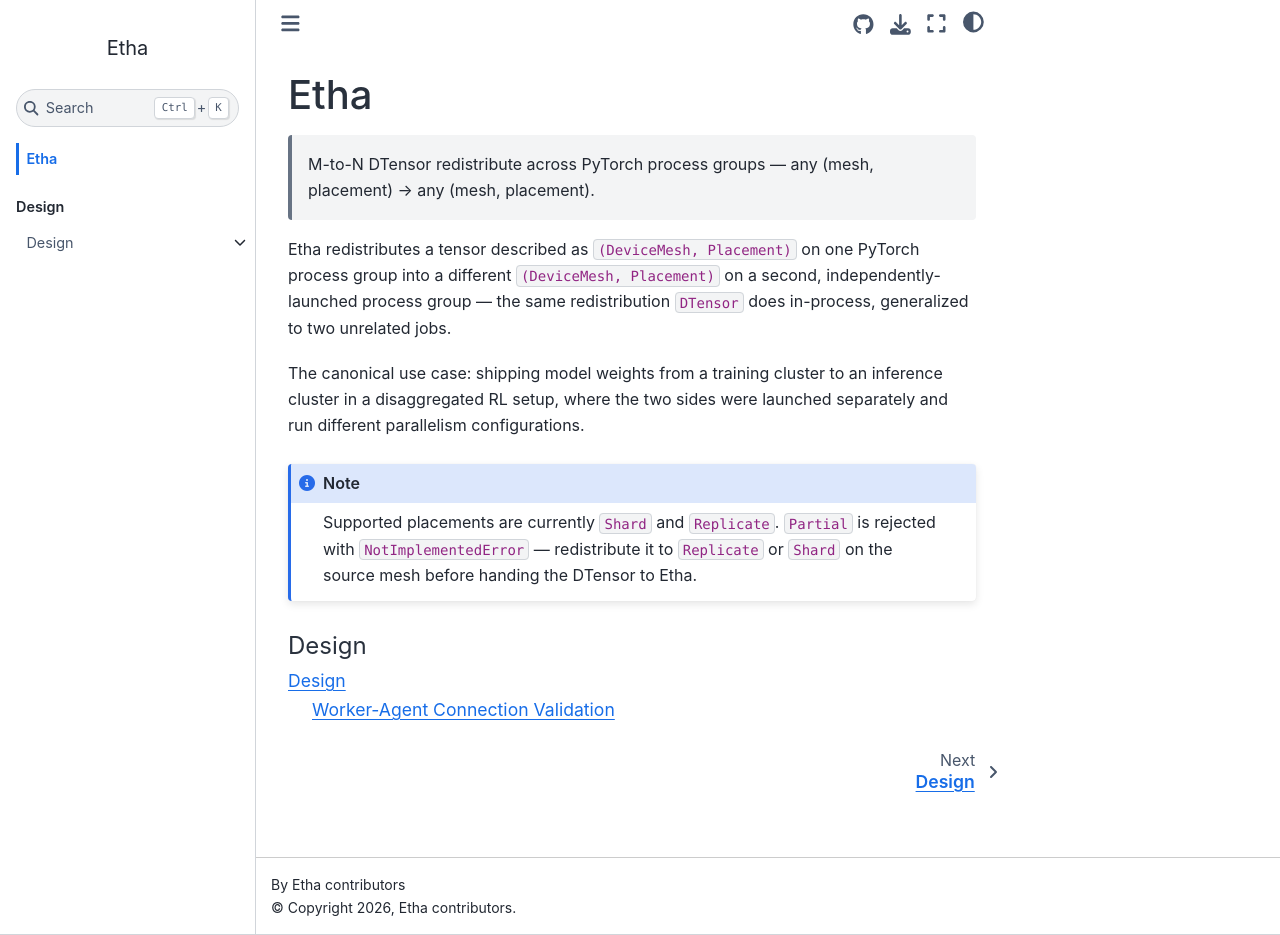
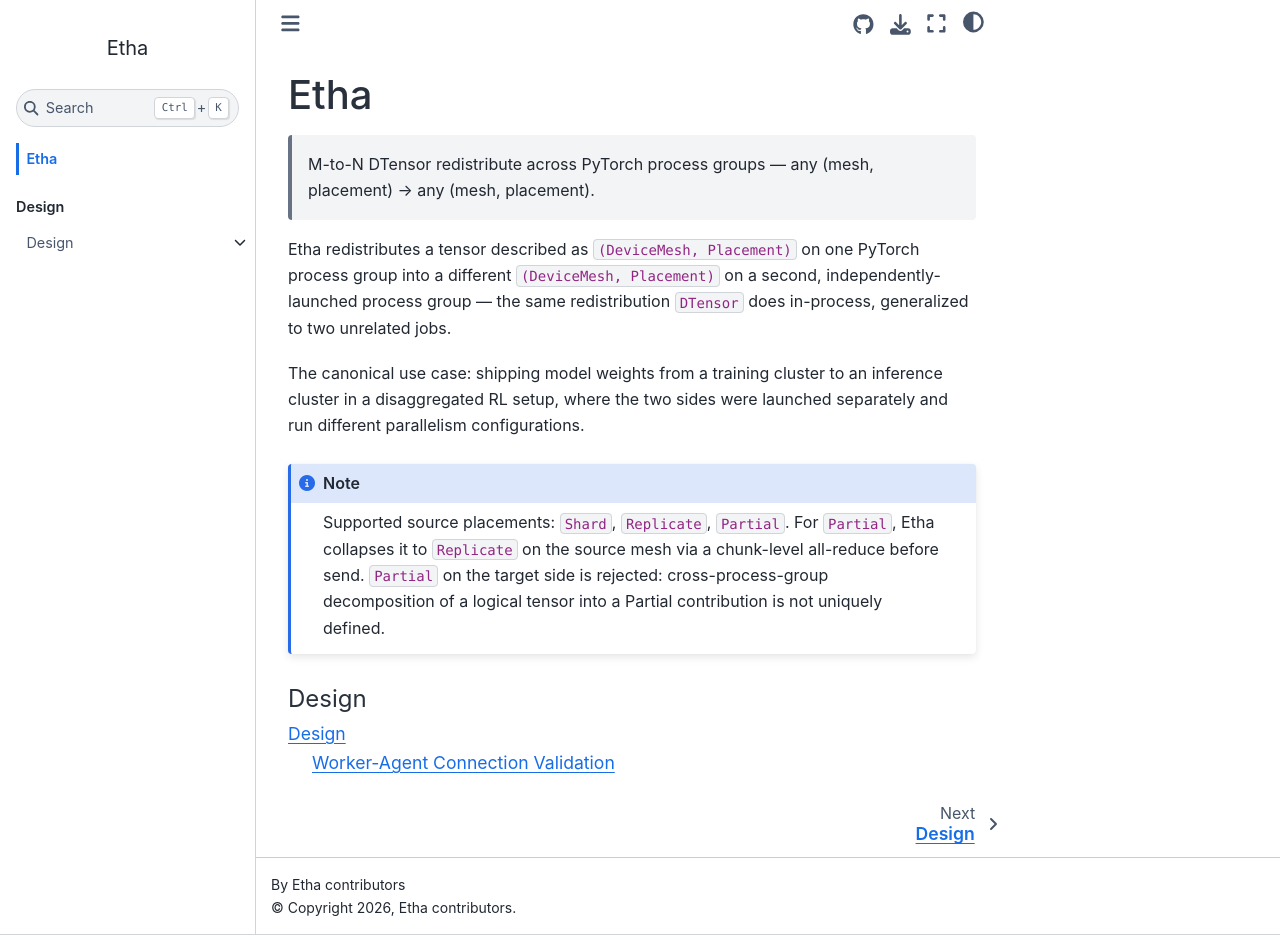
Before and after one commit to cmriat/Etha, a Sphinx documentation site: the page built from docs/index.md, in a window 1280 px wide and 935 px high. Built offline with Sphinx 7.4.7 and the Sphinx Book theme 1.1.4, drawn with Linux system fonts in a browser that asks for light colours; pages that are not in the unit, such as notebooks, are missing from menus.

Commit message:
chore: document Partial source placement, gitignore .claude/
* README ``Placements`` note: source supports Shard / Replicate / Partial
  (collapsed to Replicate via a source-side all-reduce before send);
  target Partial is rejected.
* docs/index.md: mirror the same note.
* .gitignore: exclude ``.claude/`` (scheduled tasks, agent transcripts).

````diff
--- a/docs/index.md
+++ b/docs/index.md
@@ -12,9 +12,11 @@
 launched separately and run different parallelism configurations.
 
 :::{note}
-Supported placements are currently `Shard` and `Replicate`. `Partial` is
-rejected with `NotImplementedError` — redistribute it to `Replicate` or
-`Shard` on the source mesh before handing the DTensor to Etha.
+Supported source placements: `Shard`, `Replicate`, `Partial`. For `Partial`,
+Etha collapses it to `Replicate` on the source mesh via a chunk-level
+all-reduce before send. `Partial` on the target side is rejected:
+cross-process-group decomposition of a logical tensor into a Partial
+contribution is not uniquely defined.
 :::
 
 ```{toctree}
````
Also changed, not shown: README.md (+3 -3 lines), 1 other file.
